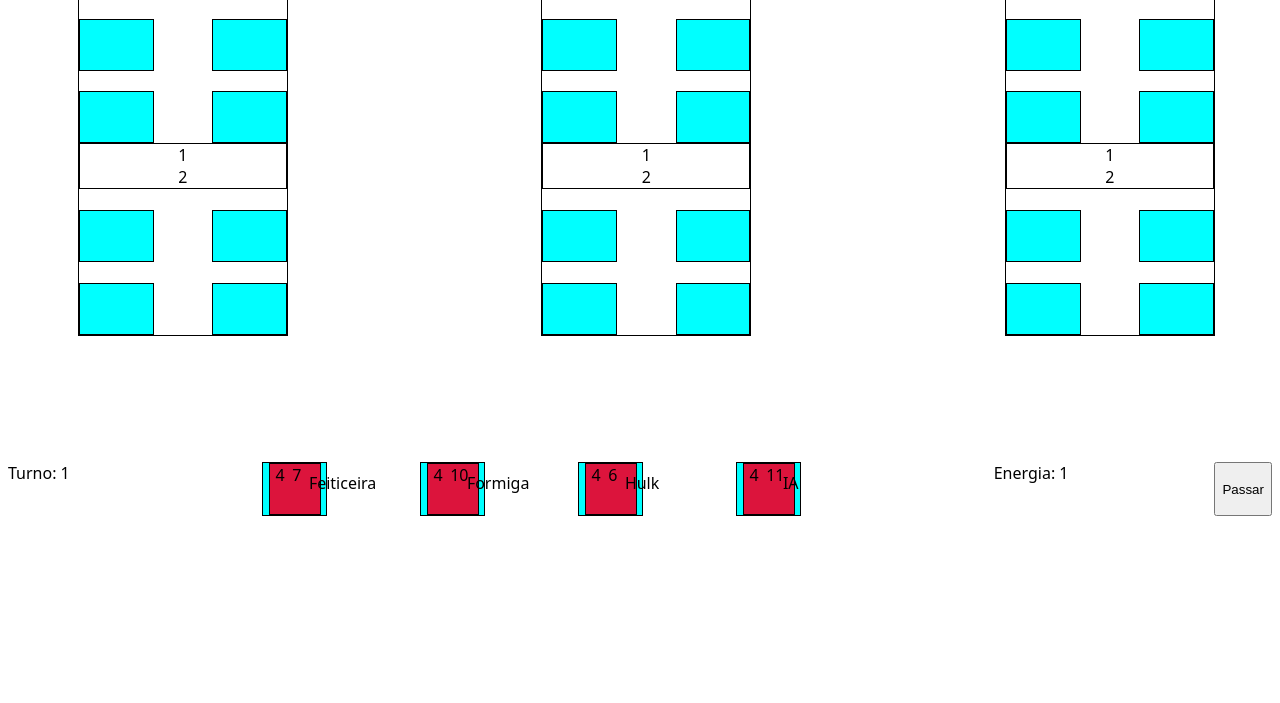
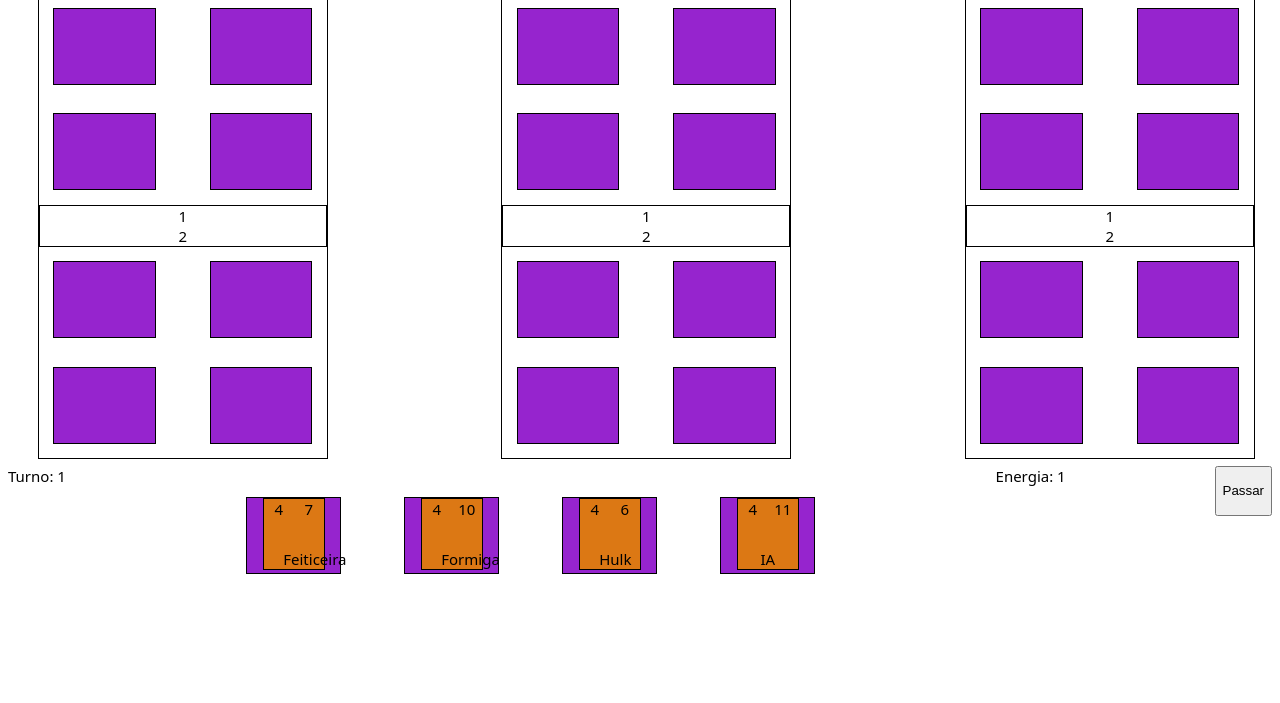
Before and after one commit to Igor-Japa/Jogo-Similar-Marvel-Snap, a plain HTML site: page index.html in a window 1280 px wide. Shown: the part 97-800 px from the top of the page. Drawn offline with Linux system fonts and the light colour scheme.

Commit message:
Arruma css

```diff
--- a/css/style.css
+++ b/css/style.css
@@ -1,5 +1,7 @@
 body{
     font-family: system-ui, -apple-system, BlinkMacSystemFont, 'Segoe UI', Roboto, Oxygen, Ubuntu, Cantarell, 'Open Sans', 'Helvetica Neue', sans-serif;
+    font-size: 15px;
+    font-weight: 300;
 }
 
 header{
@@ -33,7 +35,6 @@ header{
     width: 35%;
     flex-wrap: wrap;
     justify-content: space-around;
-    margin-top: 10%;
 }
 
 .pontos{
@@ -47,7 +48,8 @@ header{
 #interface{
     display: flex;
     justify-content: space-between;
-    margin-top: 10%;
+    margin-top: 0.5%;
+    min-height: fit-content;
 }
 
 #deck{
@@ -58,26 +60,31 @@ header{
 
 #deck div{
     display: flex;
-    width: 10%;
+    width: 35%;
+    flex-wrap: wrap;
     justify-content: space-around;
 }
 
 .nome_carta{
-    margin-top: 15%;
+    margin-top: 50%;
 }
 
 .carta{
     border: 1px solid black;
-    background-color: crimson;
+    background-color: rgb(220, 120, 20);
     margin: 0px;
-    min-width: 50px;
-    min-height: 50px;
+    min-width: 60px;
+    height: 70px;
 }
 
 .slot_carta{
-    background-color: aqua;
+    background-color: rgb(150, 36, 206);
     padding: 0px;
-    min-height: 50px;
-    min-width: 50px;
+    min-height: 75px;
+    min-width: 70px;
     border: 1px solid black;
+    margin: 5%;
 }
+button{
+    height: 50px;
+}
```
Also changed, not shown: index.html (+28 -4 lines).
